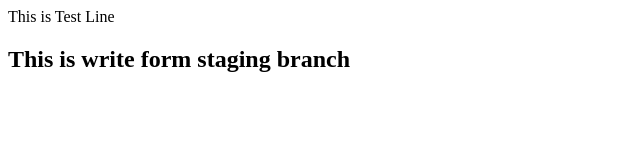
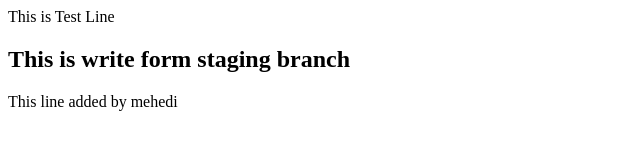
Before and after one commit to jahidrony037/dummy-repo, a plain HTML site: page index.html in a window 1280 px wide. Shown: the whole page, without its empty margins (0-640 px from the left). Drawn offline with Linux system fonts and the light colour scheme.

Commit message:
line added by mehedi

```diff
--- a/index.html
+++ b/index.html
@@ -1,2 +1,3 @@
 <p>This is Test Line</p>
 <h2>This is write form staging branch</h2>
+<p>This line added by mehedi</p>
```
